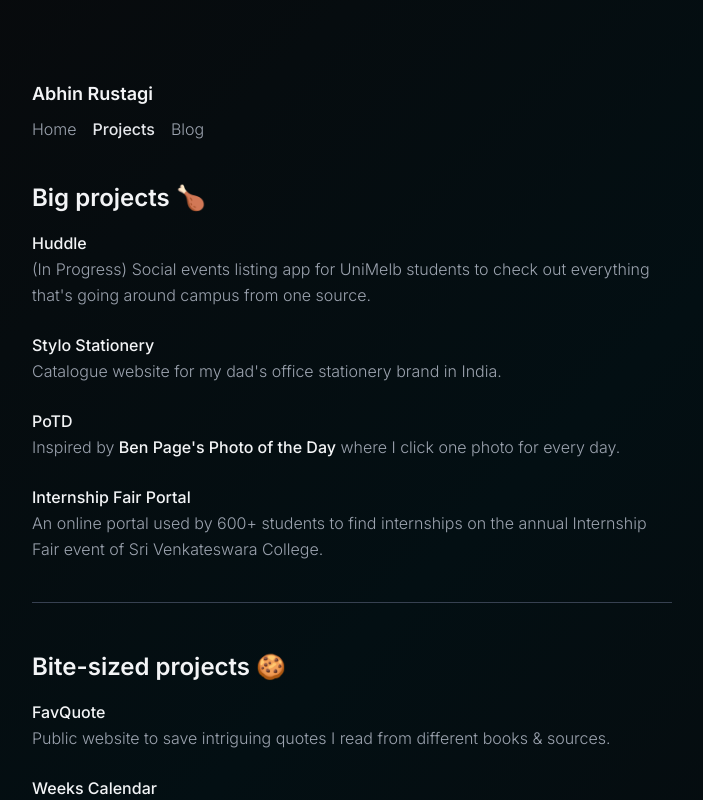
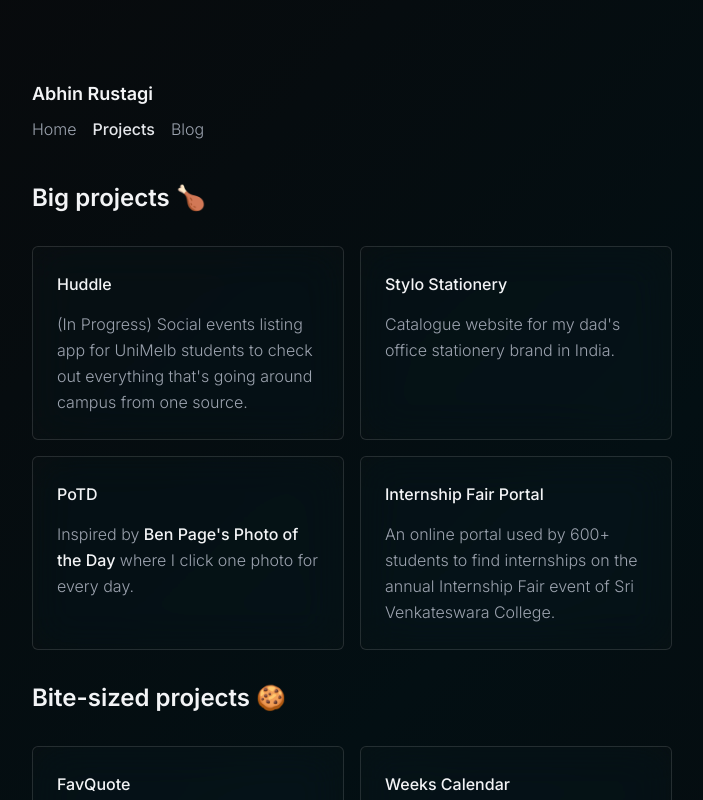
Before and after one commit to AbhinRustagi/abhin.dev, a Next.js app: page /projects in a window 1280 px wide. Shown: the top 800 px of the page, without its empty margins (288-991 px from the left). Built offline with nearby package versions, Linux system fonts and the light colour scheme.

Commit message:
feat: add cards on projects page

```diff
--- a/src/app/globals.css
+++ b/src/app/globals.css
@@ -42,3 +42,11 @@ strong {
 a {
   @apply relative after:absolute after:h-px after:w-full after:bg-transparent after:left-0 after:right-0 after:top-full after:bottom-0 hover:after:bg-gray-400/50;
 }
+
+.card-base {
+  backdrop-filter: blur(20px) saturate(180%);
+  -webkit-backdrop-filter: blur(20px) saturate(180%);
+  background-color: rgba(21, 24, 24, 0.25);
+  @apply rounded-md p-6;
+  border: 1px solid rgba(255, 255, 255, 0.125);
+}
--- a/src/app/projects/page.tsx
+++ b/src/app/projects/page.tsx
@@ -3,6 +3,30 @@ import data from "@/content/projects.json";
 import Link from "next/link";
 
 export const metadata = generateMetadata({ title: "Projects" });
+
+function Card({
+  title,
+  href,
+  description,
+}: {
+  title: string;
+  href: string;
+  description: string;
+}) {
+  return (
+    <div className="card-base h-full">
+      <div className="mb-2 h-8">
+        <Link className="font-medium" target={href && "_blank"} href={href}>
+          {title}
+        </Link>
+      </div>
+      <div
+        className="inline"
+        dangerouslySetInnerHTML={{ __html: description }}
+      />
+    </div>
+  );
+}
 
 export default function Page() {
   const miniProjects = data.filter((project) => project.type === "mini");
@@ -10,49 +34,19 @@ export default function Page() {
 
   return (
     <>
-      <h2 className="text-2xl mb-4">Big projects 🍗</h2>
-      <ul className="pb-4 border-b border-b-gray-700">
+      <h2 className="text-2xl mb-8">Big projects 🍗</h2>
+      <ul className="grid grid-rows-2 gap-4 grid-cols-2 relative h-full">
         {bigProjects.map((project) => (
-          <li
-            key={`${project.type}-${project.title.toLowerCase()}`}
-            className="mb-6"
-          >
-            <div>
-              <Link
-                className="font-medium"
-                target={project.href && "_blank"}
-                href={project.href || "#"}
-              >
-                {project.title}
-              </Link>
-            </div>
-            <div
-              className="inline"
-              dangerouslySetInnerHTML={{ __html: project.description }}
-            />
+          <li key={`${project.type}-${project.title.toLowerCase()}`}>
+            <Card {...project} />
           </li>
         ))}
       </ul>
-      <h2 className="text-2xl mt-12 mb-4">Bite-sized projects 🍪</h2>
-      <ul className="mb-12">
+      <h2 className="text-2xl my-8">Bite-sized projects 🍪</h2>
+      <ul className="pb-6 grid grid-rows-2 gap-4 grid-cols-2 relative h-full">
         {miniProjects.map((project) => (
-          <li
-            key={`${project.type}-${project.title.toLowerCase()}`}
-            className="mb-6"
-          >
-            <div>
-              <Link
-                target={project.href && "_blank"}
-                href={project.href || "#"}
-                className="font-medium"
-              >
-                {project.title}
-              </Link>
-            </div>
-            <div
-              className="inline"
-              dangerouslySetInnerHTML={{ __html: project.description }}
-            />
+          <li key={`${project.type}-${project.title.toLowerCase()}`}>
+            <Card {...project} />
           </li>
         ))}
       </ul>
--- a/src/content/projects.json
+++ b/src/content/projects.json
@@ -38,7 +38,8 @@
   {
     "type": "big",
     "title": "Huddle",
-    "description": "(In Progress) Social events listing app for UniMelb students to check out everything that's going around campus from one source."
+    "description": "(In Progress) Social events listing app for UniMelb students to check out everything that's going around campus from one source.",
+    "href": "#"
   },
   {
     "type": "big",
```
